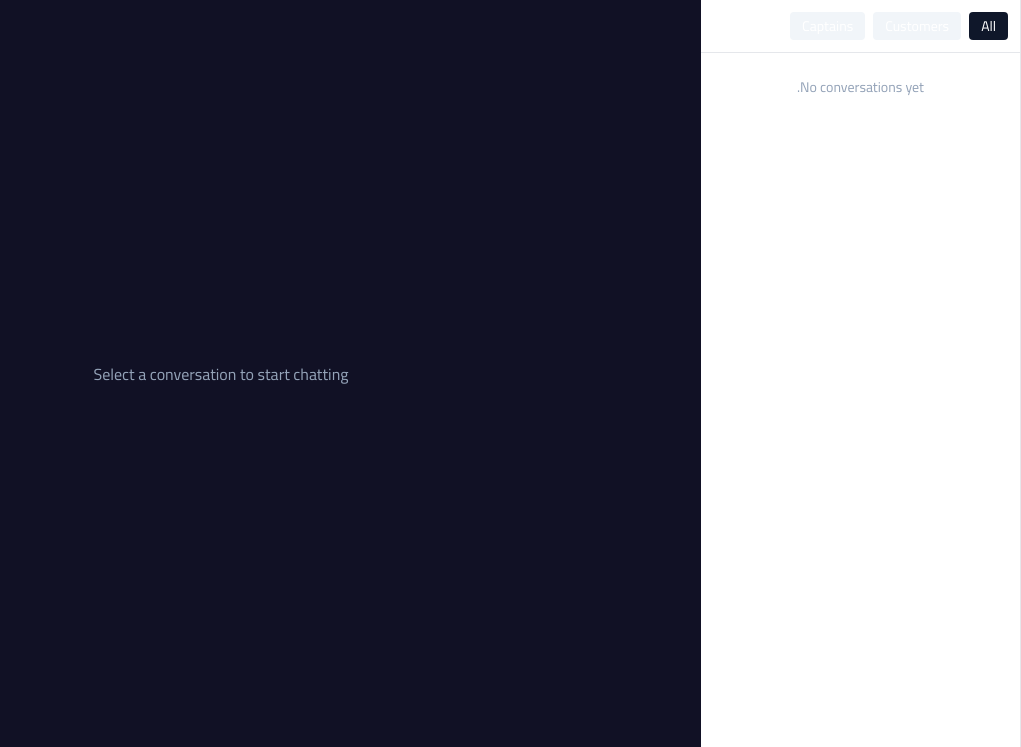
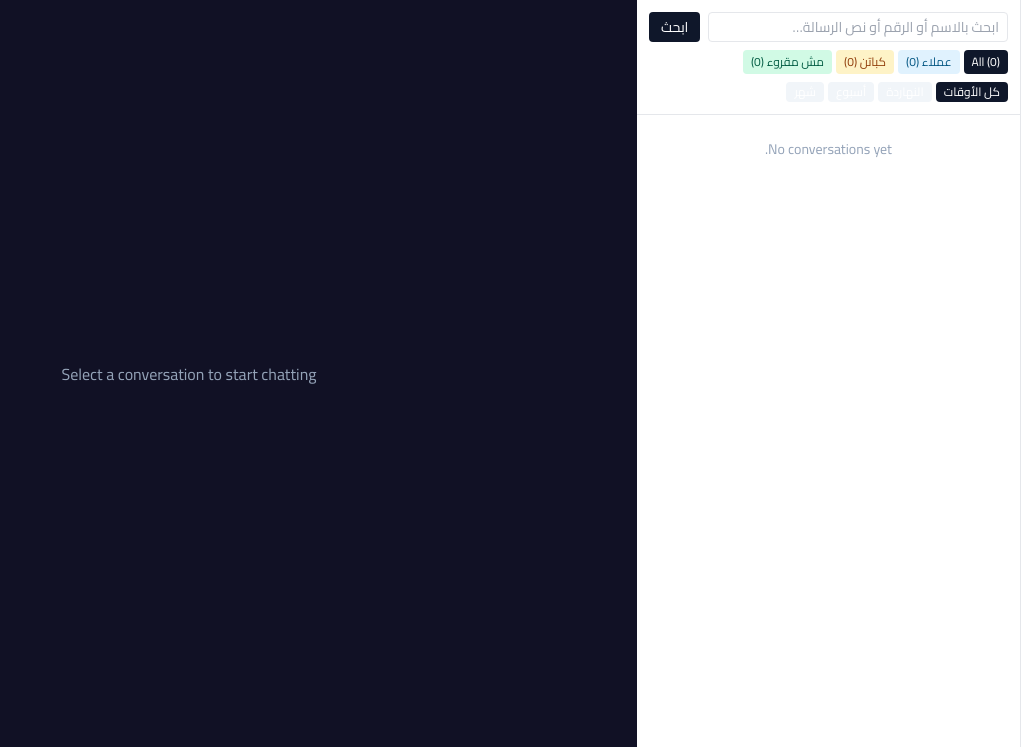
Before and after one commit to amsprog2022-cmyk/wasalny, a Flask app: page /inbox/ in a window 1280 px wide. Shown: the part 53-800 px from the top of the page, without its empty margins (259-1280 px from the left). Run offline with Flask 3, Linux system fonts and the light colour scheme; a user stored in the database is signed in; some libraries are stand-ins or nearby versions.

Commit message:
Admin inbox: search + unread + date-range filters, participant totals
- Search input matches customer name/phone, driver name/phone, or any
  message body (ilike, capped at 500 messages / 200 people for perf)
- Chips now show counts (All 42, عملاء 28, كباتن 14, مش مقروء 3)
- Unread-only toggle chip preserves other filters on click
- Date chips: كل الأوقات / النهاردة / أسبوع / شهر
- Search bar in Arabic RTL placeholder
- Sidebar widened w-80 → w-96 to fit the new chips
- Clear-all-filters link when any filter active

Co-Authored-By: Claude Opus 4.7 (1M context) <noreply@anthropic.com>

```diff
--- a/app/routes/inbox.py
+++ b/app/routes/inbox.py
@@ -1,8 +1,11 @@
+from datetime import datetime, timedelta
+
 from flask import Blueprint, render_template, request, jsonify, abort
 from flask_login import login_required, current_user
+from sqlalchemy import or_, func
 
 from app import db
-from app.models import Conversation, Message, MessageTemplate
+from app.models import Conversation, Message, MessageTemplate, Customer, Driver
 from app.services import inbox as inbox_svc
 from app.services.whatsapp import WhatsAppError
 
@@ -13,16 +16,68 @@ inbox_bp = Blueprint("inbox", __name__, url_prefix="/inbox")
 @login_required
 def index():
     kind = request.args.get("kind", "all")
+    q_search = (request.args.get("q") or "").strip()
+    unread_only = request.args.get("unread") == "1"
+    date_filter = request.args.get("date") or ""   # today / week / month / ''
+
     q = Conversation.query
     if kind in ("customer", "driver"):
         q = q.filter_by(kind=kind)
-    conversations = q.order_by(Conversation.last_message_at.desc()).limit(100).all()
+
+    if unread_only:
+        q = q.filter(Conversation.unread_count > 0)
+
+    if date_filter == "today":
+        q = q.filter(Conversation.last_message_at >= datetime.utcnow().date())
+    elif date_filter == "week":
+        q = q.filter(Conversation.last_message_at >= datetime.utcnow() - timedelta(days=7))
+    elif date_filter == "month":
+        q = q.filter(Conversation.last_message_at >= datetime.utcnow() - timedelta(days=30))
+
+    # Search: match customer name/phone OR driver name/phone OR any message body
+    if q_search:
+        like = f"%{q_search}%"
+        # Find conversations where a Message body contains the term
+        conv_ids_with_msg = {
+            m.conversation_id
+            for m in Message.query.filter(Message.body.ilike(like))
+            .with_entities(Message.conversation_id).limit(500).all()
+        }
+        cust_ids = {c.id for c in Customer.query.filter(
+            or_(Customer.name.ilike(like), Customer.wa_id.ilike(like))
+        ).limit(200).all()}
+        driv_ids = {d.id for d in Driver.query.filter(
+            or_(Driver.name.ilike(like), Driver.wa_id.ilike(like))
+        ).limit(200).all()}
+        q = q.filter(or_(
+            Conversation.id.in_(conv_ids_with_msg) if conv_ids_with_msg else False,
+            Conversation.customer_id.in_(cust_ids) if cust_ids else False,
+            Conversation.driver_id.in_(driv_ids) if driv_ids else False,
+        ))
+
+    conversations = q.order_by(Conversation.last_message_at.desc()).limit(200).all()
     templates = MessageTemplate.query.filter_by(approved=True).all()
+
+    # Totals for filter chips
+    total_all = Conversation.query.count()
+    total_customer = Conversation.query.filter_by(kind="customer").count()
+    total_driver = Conversation.query.filter_by(kind="driver").count()
+    total_unread = Conversation.query.filter(Conversation.unread_count > 0).count()
+
     return render_template(
         "inbox/index.html",
         conversations=conversations,
         templates=templates,
         active_kind=kind,
+        q=q_search,
+        unread_only=unread_only,
+        date_filter=date_filter,
+        totals={
+            "all": total_all,
+            "customer": total_customer,
+            "driver": total_driver,
+            "unread": total_unread,
+        },
     )
 
 
--- a/app/templates/inbox/index.html
+++ b/app/templates/inbox/index.html
@@ -4,14 +4,50 @@
 <div class="h-full flex">
 
   <!-- Conversation list -->
-  <aside class="w-80 border-r bg-white flex flex-col">
-    <div class="p-3 border-b flex gap-2 text-sm">
-      <a href="{{ url_for('inbox.index', kind='all') }}"
-         class="px-3 py-1 rounded {% if active_kind == 'all' %}bg-slate-900 text-white{% else %}bg-slate-100{% endif %}">All</a>
-      <a href="{{ url_for('inbox.index', kind='customer') }}"
-         class="px-3 py-1 rounded {% if active_kind == 'customer' %}bg-slate-900 text-white{% else %}bg-slate-100{% endif %}">Customers</a>
-      <a href="{{ url_for('inbox.index', kind='driver') }}"
-         class="px-3 py-1 rounded {% if active_kind == 'driver' %}bg-slate-900 text-white{% else %}bg-slate-100{% endif %}">Captains</a>
+  <aside class="w-96 border-r bg-white flex flex-col">
+    <!-- Search + filter chips -->
+    <div class="p-3 border-b space-y-2">
+      <form method="get" action="{{ url_for('inbox.index') }}" class="flex gap-2">
+        <input type="hidden" name="kind" value="{{ active_kind }}"/>
+        {% if unread_only %}<input type="hidden" name="unread" value="1"/>{% endif %}
+        {% if date_filter %}<input type="hidden" name="date" value="{{ date_filter }}"/>{% endif %}
+        <input name="q" value="{{ q }}" placeholder="ابحث بالاسم أو الرقم أو نص الرسالة…"
+               class="flex-1 border rounded px-2 py-1 text-sm" dir="rtl"/>
+        <button type="submit" class="bg-slate-900 text-white px-3 py-1 rounded text-sm">ابحث</button>
+      </form>
+
+      <div class="flex gap-1 text-xs flex-wrap">
+        <a href="{{ url_for('inbox.index', kind='all', q=q, unread=1 if unread_only else None, date=date_filter or None) }}"
+           class="px-2 py-1 rounded {% if active_kind == 'all' %}bg-slate-900 text-white{% else %}bg-slate-100{% endif %}">
+           All ({{ totals.all }})</a>
+        <a href="{{ url_for('inbox.index', kind='customer', q=q, unread=1 if unread_only else None, date=date_filter or None) }}"
+           class="px-2 py-1 rounded {% if active_kind == 'customer' %}bg-sky-600 text-white{% else %}bg-sky-100 text-sky-800{% endif %}">
+           عملاء ({{ totals.customer }})</a>
+        <a href="{{ url_for('inbox.index', kind='driver', q=q, unread=1 if unread_only else None, date=date_filter or None) }}"
+           class="px-2 py-1 rounded {% if active_kind == 'driver' %}bg-amber-600 text-white{% else %}bg-amber-100 text-amber-800{% endif %}">
+           كباتن ({{ totals.driver }})</a>
+        <a href="{{ url_for('inbox.index', kind=active_kind, q=q, unread=None if unread_only else 1, date=date_filter or None) }}"
+           class="px-2 py-1 rounded {% if unread_only %}bg-emerald-600 text-white{% else %}bg-emerald-100 text-emerald-800{% endif %}">
+           {% if unread_only %}✓ {% endif %}مش مقروء ({{ totals.unread }})</a>
+      </div>
+
+      <div class="flex gap-1 text-xs">
+        <a href="{{ url_for('inbox.index', kind=active_kind, q=q, unread=1 if unread_only else None) }}"
+           class="px-2 py-0.5 rounded {% if date_filter == '' %}bg-slate-900 text-white{% else %}bg-slate-100{% endif %}">كل الأوقات</a>
+        <a href="{{ url_for('inbox.index', kind=active_kind, q=q, unread=1 if unread_only else None, date='today') }}"
+           class="px-2 py-0.5 rounded {% if date_filter == 'today' %}bg-slate-900 text-white{% else %}bg-slate-100{% endif %}">النهاردة</a>
+        <a href="{{ url_for('inbox.index', kind=active_kind, q=q, unread=1 if unread_only else None, date='week') }}"
+           class="px-2 py-0.5 rounded {% if date_filter == 'week' %}bg-slate-900 text-white{% else %}bg-slate-100{% endif %}">أسبوع</a>
+        <a href="{{ url_for('inbox.index', kind=active_kind, q=q, unread=1 if unread_only else None, date='month') }}"
+           class="px-2 py-0.5 rounded {% if date_filter == 'month' %}bg-slate-900 text-white{% else %}bg-slate-100{% endif %}">شهر</a>
+      </div>
+
+      {% if q or unread_only or date_filter %}
+        <div class="text-xs text-slate-500 pt-1">
+          نتايج البحث: {{ conversations|length }}
+          <a href="{{ url_for('inbox.index') }}" class="text-red-600 mr-2">✕ امسح</a>
+        </div>
+      {% endif %}
     </div>
 
     <div id="conv-list" class="overflow-y-auto flex-1">
```
